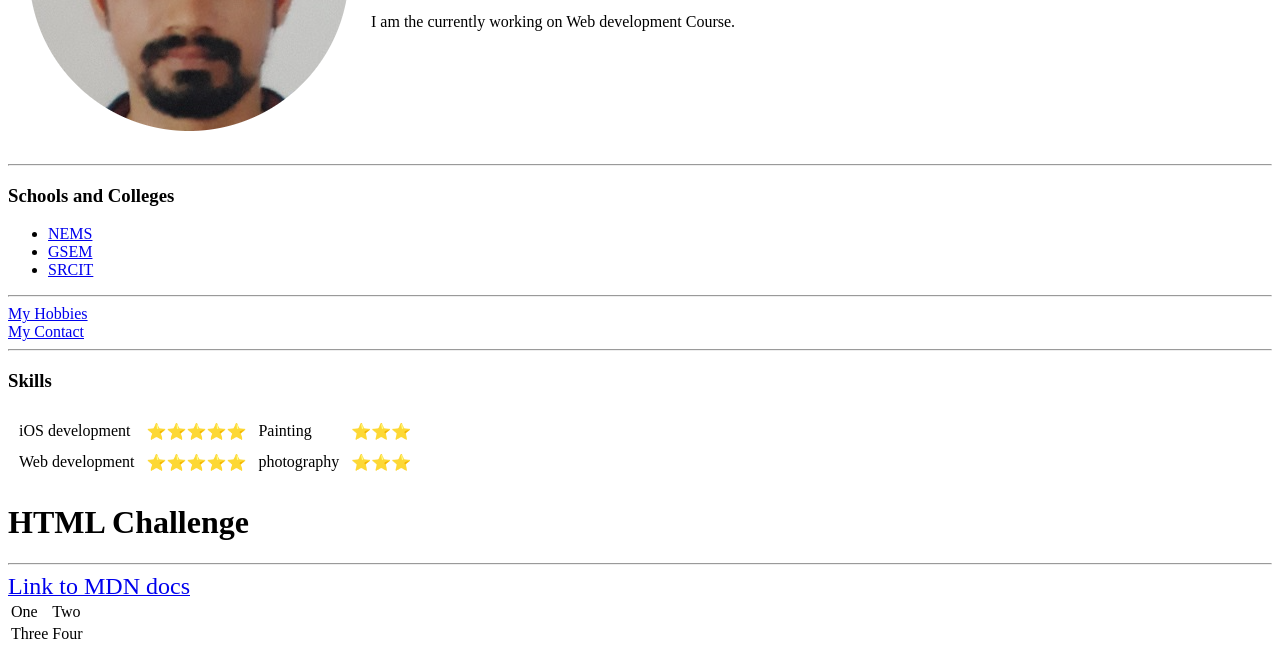
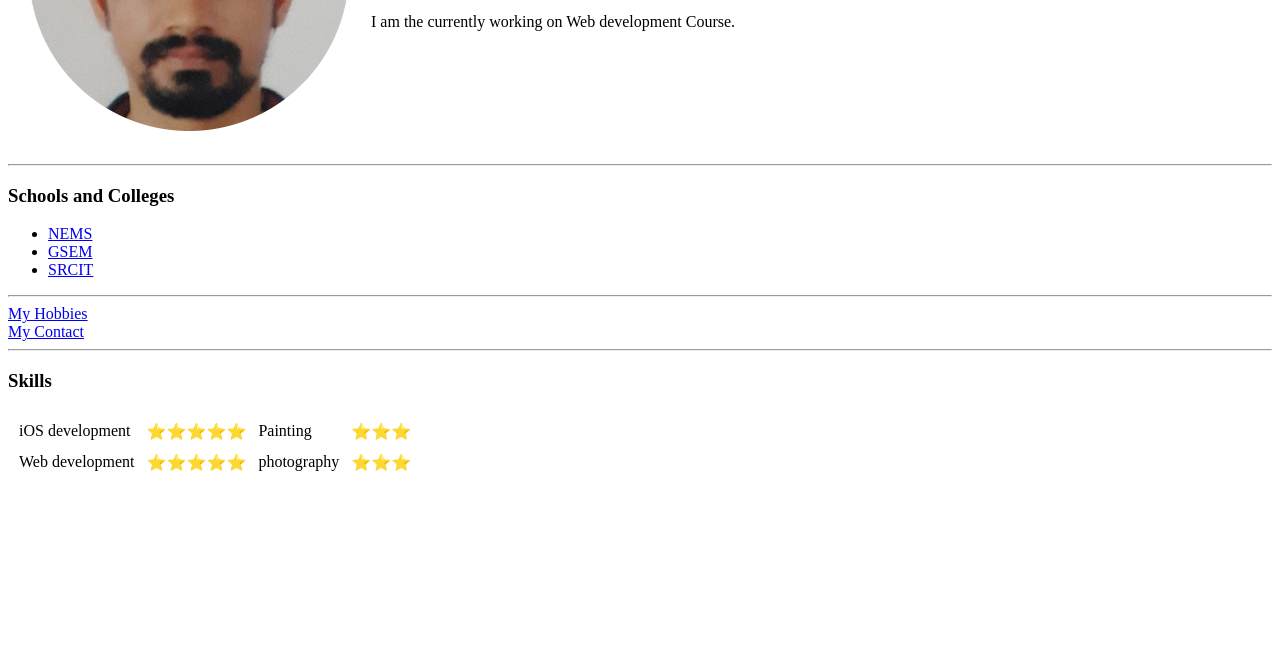
Before and after one commit to Shetty02/cv, a plain HTML site: page index.html in a window 1280 px wide. Shown: the part 218-872 px from the top of the page. After the commit the page ends 800 px from the top, so only its background shows below. Drawn offline with Linux system fonts and the light colour scheme.

Commit message:
remove some line

```diff
--- a/index.html
+++ b/index.html
@@ -51,19 +51,7 @@
     </tr>
     </table>
 
-    <h1><strong><font size="6">HTML Challenge</font></strong></h1>
-    <hr>
-    <a  href="https://developer.mozilla.org/en-US/"><font size="5">Link to MDN docs</font></a>
-    <table>
-      <tr>
-        <td>One</td>
-        <td>Two</td>
-      </tr>
-      <tr>
-        <td>Three</td>
-        <td>Four</td>
-      </tr>
-    </table>
+
 
 
 </body>
```
